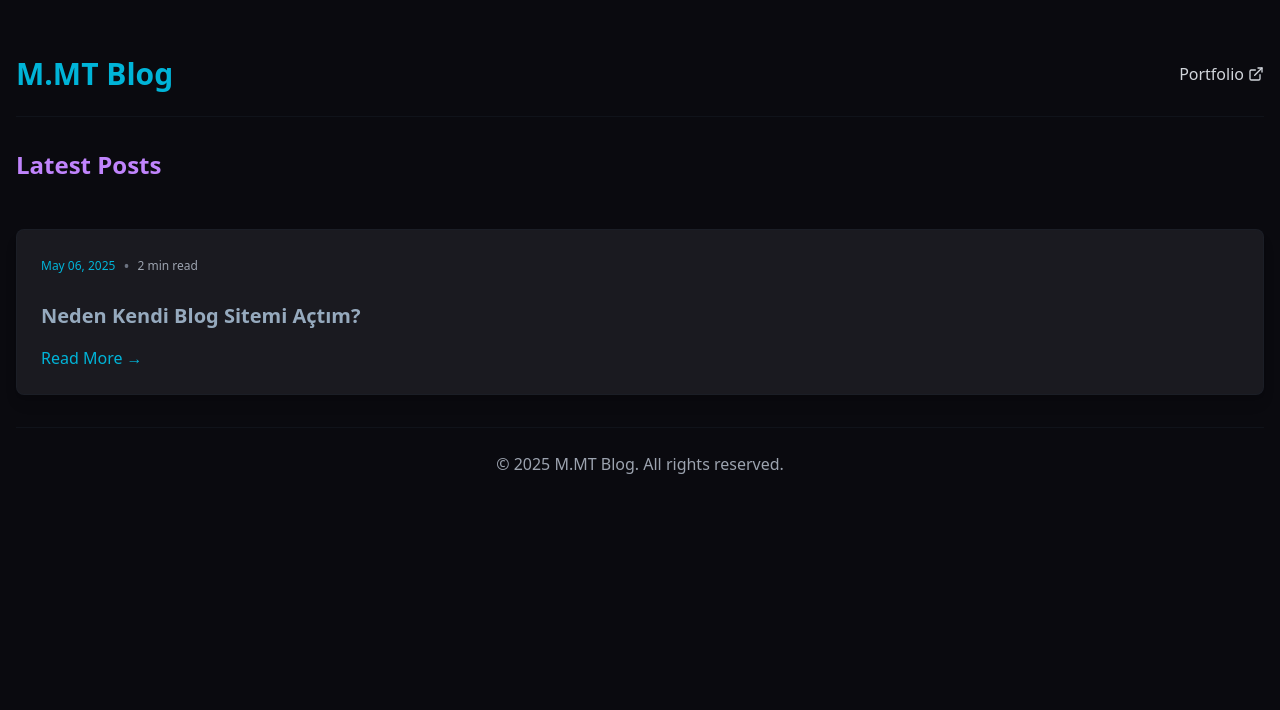
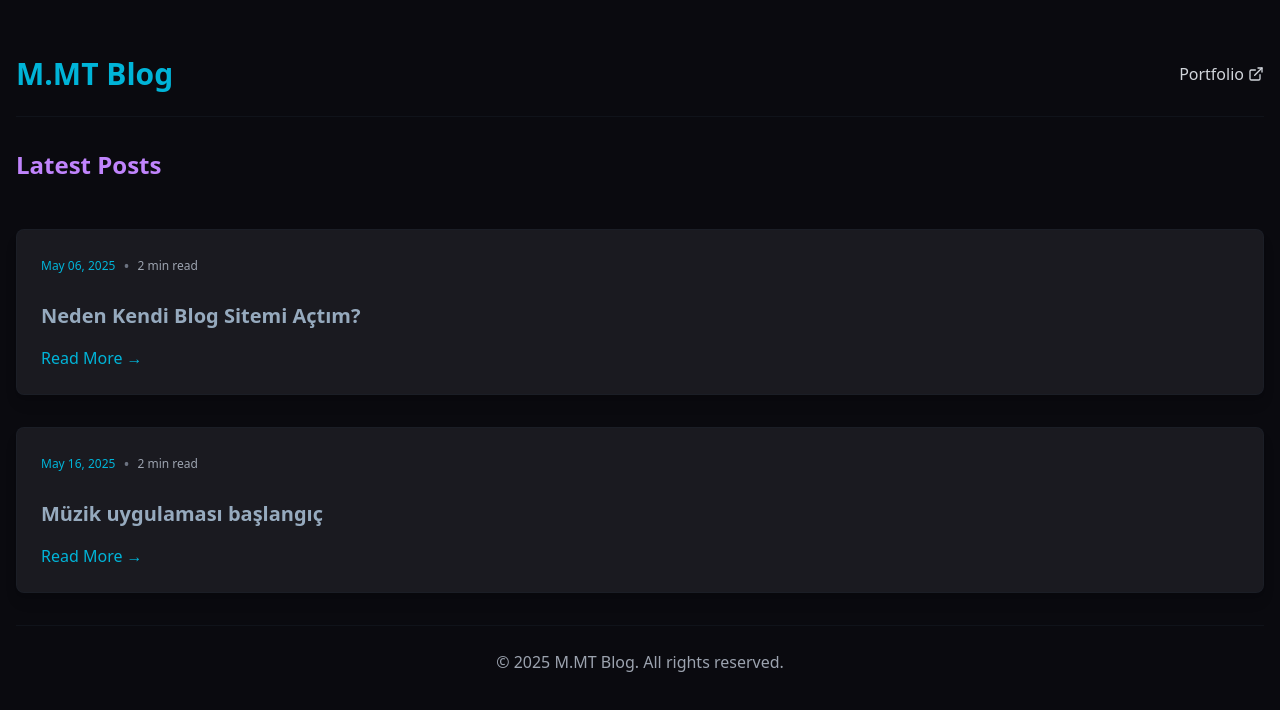
Before and after one commit to MumtazMert/blog-v2, a Next.js app: page / in a window 1280 px wide. Shown: the top 710 px of the page. Built offline with nearby package versions, Linux system fonts and the light colour scheme.

Commit message:
Feat : Secon post

```diff
--- a/data/posts.ts
+++ b/data/posts.ts
@@ -27,6 +27,25 @@ export const posts: Post[] = [
       "Kısacası burası kodla yazılmış bir günlük olacak. Bugün ilk yazımı \"neden blog yazıyorum\" diye seçtim çünkü her geliştiricinin bir noktada kendine sorması gereken bir soru bu: \"Öğrendiklerimi sadece kendime mi saklayacağım, yoksa paylaşarak büyüyecek miyim?\""
     ],
     coverImage: "/placeholder.svg?height=400&width=800",
+  },
+  {
+    id: "post-2",
+    title: "Müzik uygulaması başlangıç",
+    date: "May 16, 2025",
+    readTime: 2,
+    excerpt: "",
+    content: [
+    "Okuduğu  bir çalışmada yeni müzikler keşfetmenin 30 lu yaşlardan sonra neredeyse durduğunu öğrenmiş bulunmaktayım ve bu beni rahatsız etti.",
+      "Uygulama kafamda şimdilik şu şekilde :",
+        "• Kullanıcı Google ile giriş yapar",
+        "• O günkü modunu belirlemek için çok sıkmayacak şekilde az miktarda soru ile karşılaşır",
+        "• Sorulara verdiği cevaplar sonucunda 5 adet müzik önerisi alır",
+        "• Önerilen müzikleri beğenip beğenmediğini belirtesi için thumbs up veya thumbs down verir",
+        "• Verilen değerlendirme uygulama da kayıt altına alınır ve sonraki öneriler buna göre bgelirlenir.",
+
+        "İleride değişiklik olacaktır mutlaka ancak uygulamayı mümkün olduğunca sade ve amaca yönelik tutmak amacım.Uygulama iskeletini V0 (Vercel'in yapay zekası) ile oluşturdum.Devam ettikçe güncelleme yapacağım"
+    ],
+    coverImage: "/placeholder.svg?height=400&width=800"
   }
 
 ]
```
